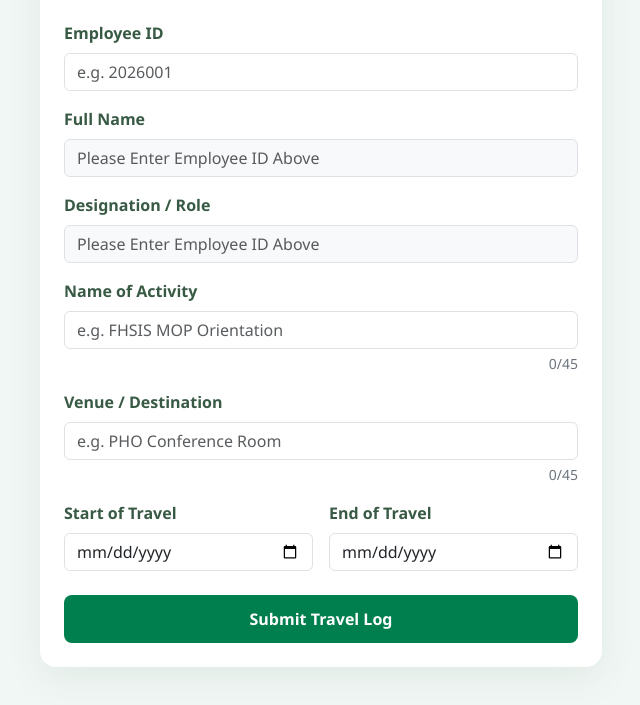
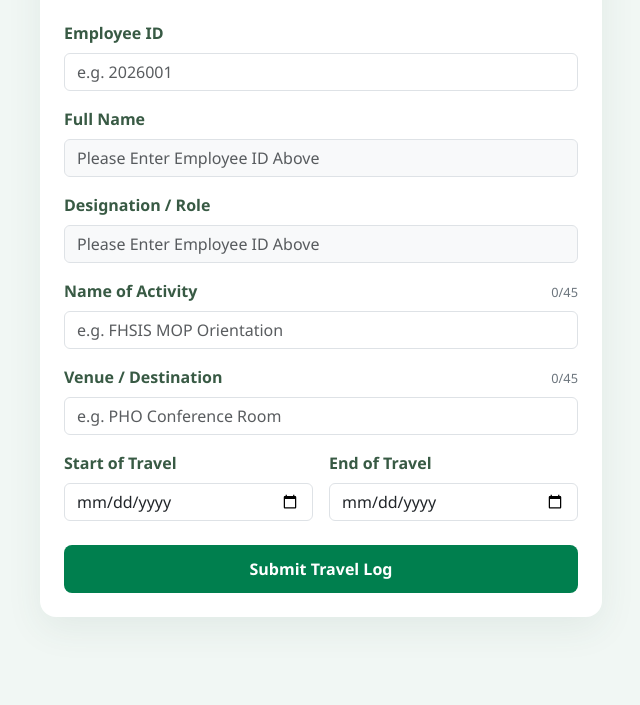
Before and after one commit to cginocarlo-lang/travel-locator, a website: page pho-travel-locator/public/index.html in a window 1280 px wide. Shown: the part 151-856 px from the top of the page, without its empty margins (319-959 px from the left). After the commit the page ends 816 px from the top, so only its background shows below. Drawn offline with nearby package versions, Linux system fonts and the light colour scheme; some packages are replaced by stand-ins of ours; a script that the page names is missing.

Commit message:
Update index.html

```diff
--- a/pho-travel-locator/public/index.html
+++ b/pho-travel-locator/public/index.html
@@ -80,7 +80,7 @@
     .form-control:read-only { background-color: #f8f9fa; color: #6c757d; }
     .btn-green { background-color: #007f4e; color: white; font-weight: 600; border: none; padding: 12px; transition: background-color 0.2s ease; }
     .btn-green:hover { background-color: #005c38; color: white; }
-    .char-counter { text-align: right; color: #6c757d; }
+    .char-counter { text-align: right; color: #6c757d; font-size: 0.8rem; line-height: 1; }
     .char-counter.text-warning { color: #c98a00 !important; }
     .char-counter.text-danger { color: #d33 !important; }
   </style>
@@ -147,15 +147,19 @@
               </div>
 
             <div class="mb-3">
+            <div class="d-flex justify-content-between align-items-baseline">
               <label class="form-label small" for="activity">Name of Activity</label>
+              <div class="char-counter small"><span id="activityCount">0</span>/45</div>
+            </div>
             <input type="text" id="activity" name="activity" required maxlength="45" class="form-control" placeholder="e.g. FHSIS MOP Orientation">
-                <div class="form-text small char-counter"><span id="activityCount">0</span>/45</div>
           </div>
 
           <div class="mb-3">
+            <div class="d-flex justify-content-between align-items-baseline">
               <label class="form-label small" for="venue">Venue / Destination</label>
+              <div class="char-counter small"><span id="venueCount">0</span>/45</div>
+            </div>
             <input type="text" id="venue" name="venue" required maxlength="45" class="form-control" placeholder="e.g. PHO Conference Room">
-                <div class="form-text small char-counter"><span id="venueCount">0</span>/45</div>
           </div>
 
               <div class="row g-3 mb-4">
```
Lines whose indentation alone changed are shown as unchanged.
